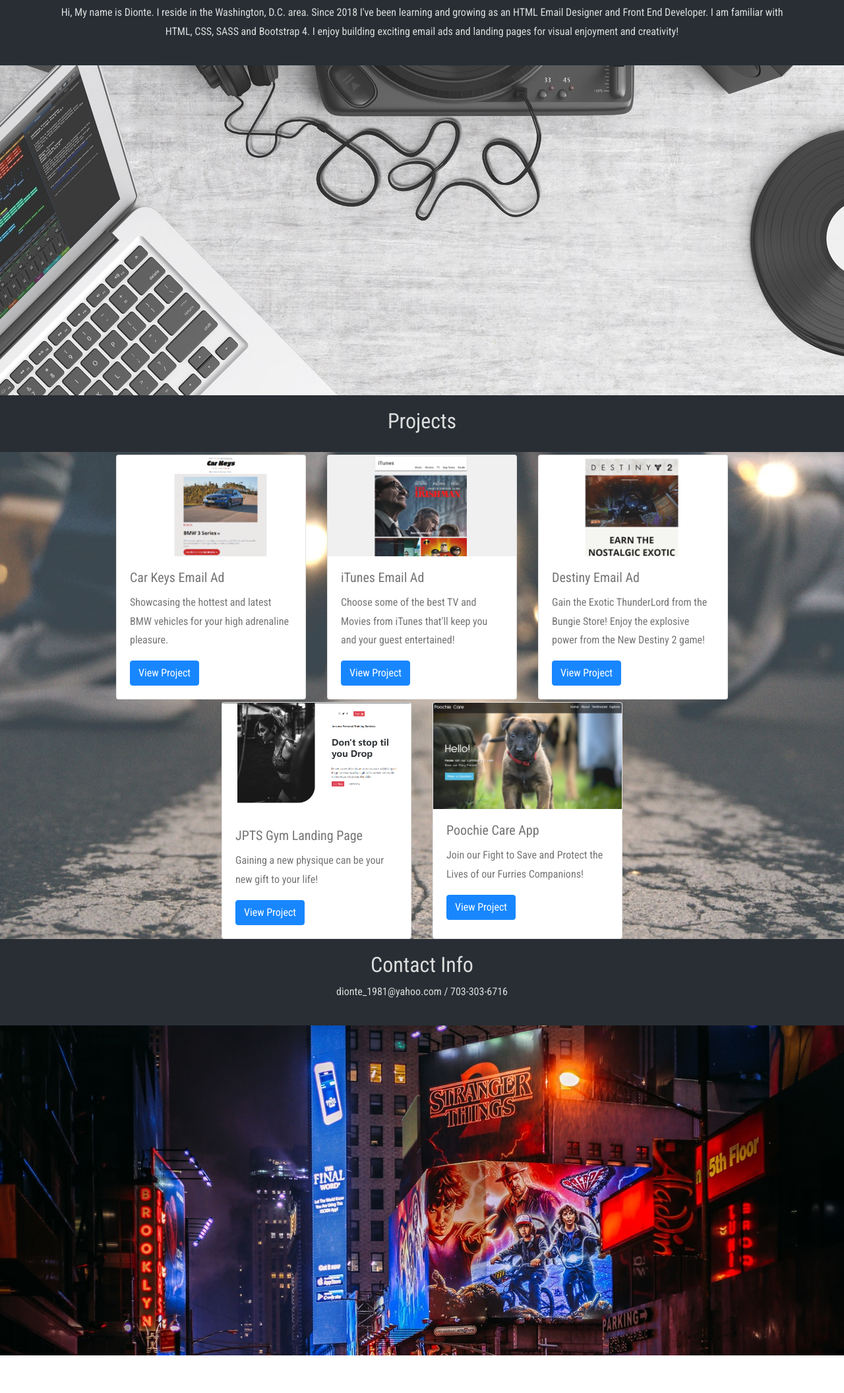
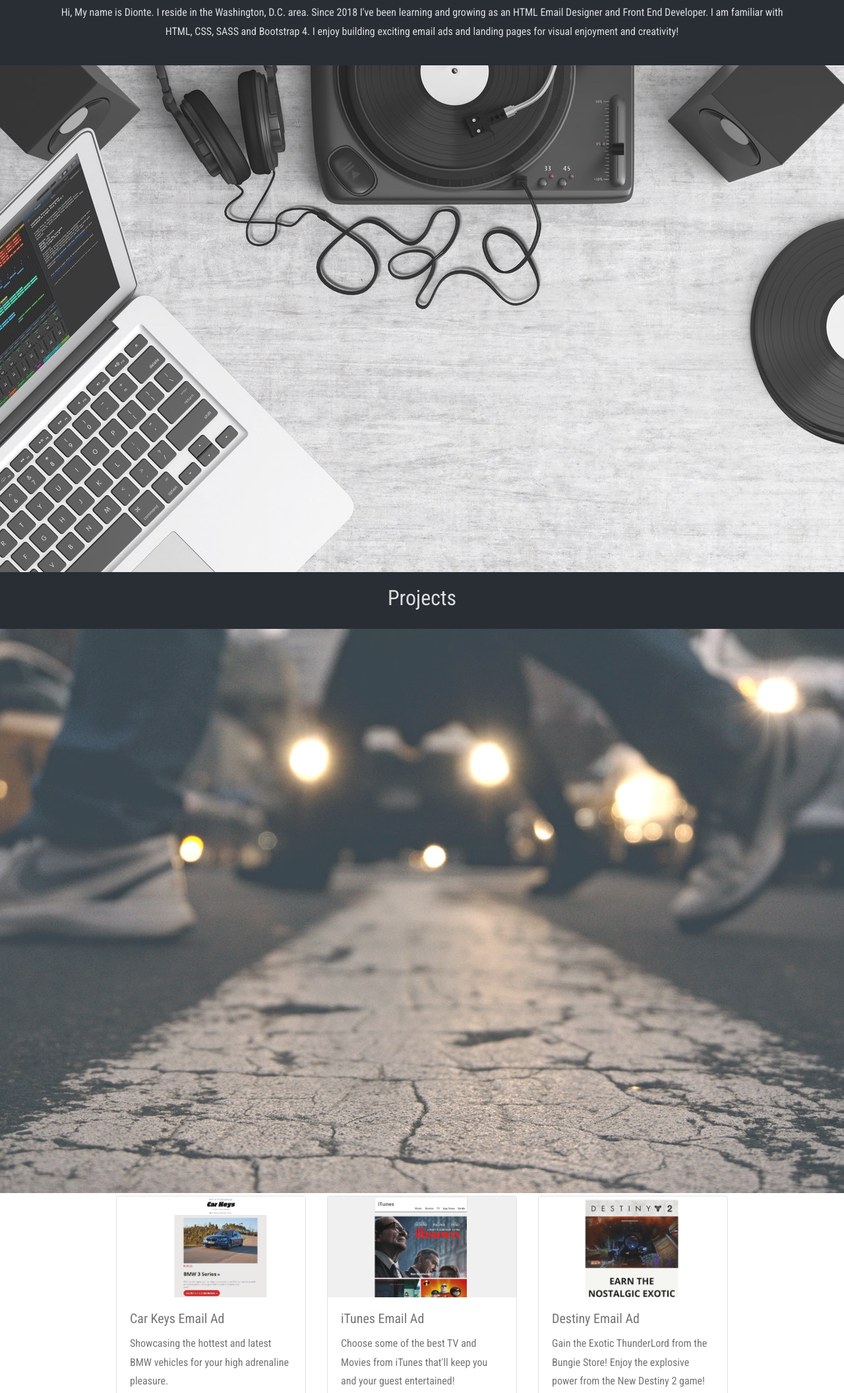
Before and after one commit to dbarnes1981/HTML-Email-Portfolio, a plain HTML site: page index.html in a window 1280 px wide. Shown: the part 861-2972 px from the top of the page at 66% size. Before the commit the page ends 2915 px from the top, so only its background shows below. Drawn offline with nearby package versions, Linux system fonts and the light colour scheme.

Commit message:
update image

```diff
--- a/index.html
+++ b/index.html
@@ -43,9 +43,7 @@
 
     <div class="pimg2">
         <div class="ptext">
-            <!-- <span class="border-trans">
-                Image Two Text
-            </span> -->
+            <img src="img/essentials_pic.jpg">
         </div>
     </div>
 
@@ -54,6 +52,7 @@
     </section>
 
     <div class="pimg3">
+      <img src="img/crosswalk_pic.jpg" class="walk-pic">
       <div class="container d-flex flex-wrap justify-content-center">
         <div class="card mx-3 mt-1" style="width: 18rem;">
           <img src="img/Car Keys Email.png" class="card-img-top" alt="...">
@@ -109,6 +108,7 @@
     </section>
 
     <div class="pimg4">
+      <img src="img/stranger_night_pic.jpg">
     </div>
 
     <script src="https://code.jquery.com/jquery-3.4.1.slim.min.js" integrity="sha384-J6qa4849blE2+poT4WnyKhv5vZF5SrPo0iEjwBvKU7imGFAV0wwj1yYfoRSJoZ+n" crossorigin="anonymous"></script>
--- a/main.css
+++ b/main.css
@@ -40,18 +40,18 @@ body,html {
 }
 
 .pimg2 {
-  background-image:url('../img/essentials_pic.jpg');
+  /* background-image:url('../img/essentials_pic.jpg'); */
   min-height: 500px;
 }
 
 .pimg3 {
-  background-image:url('../img/crosswalk_pic.jpg');
+  /* background-image:url('../img/crosswalk_pic.jpg'); */
   min-height: 500px;
   /* padding-top: 25px; */
 }
 
 .pimg4 {
-  background-image:url('../img/stranger_night_pic.jpg');
+  /* background-image:url('../img/stranger_night_pic.jpg'); */
   min-height: 500px;
 }
 
```
